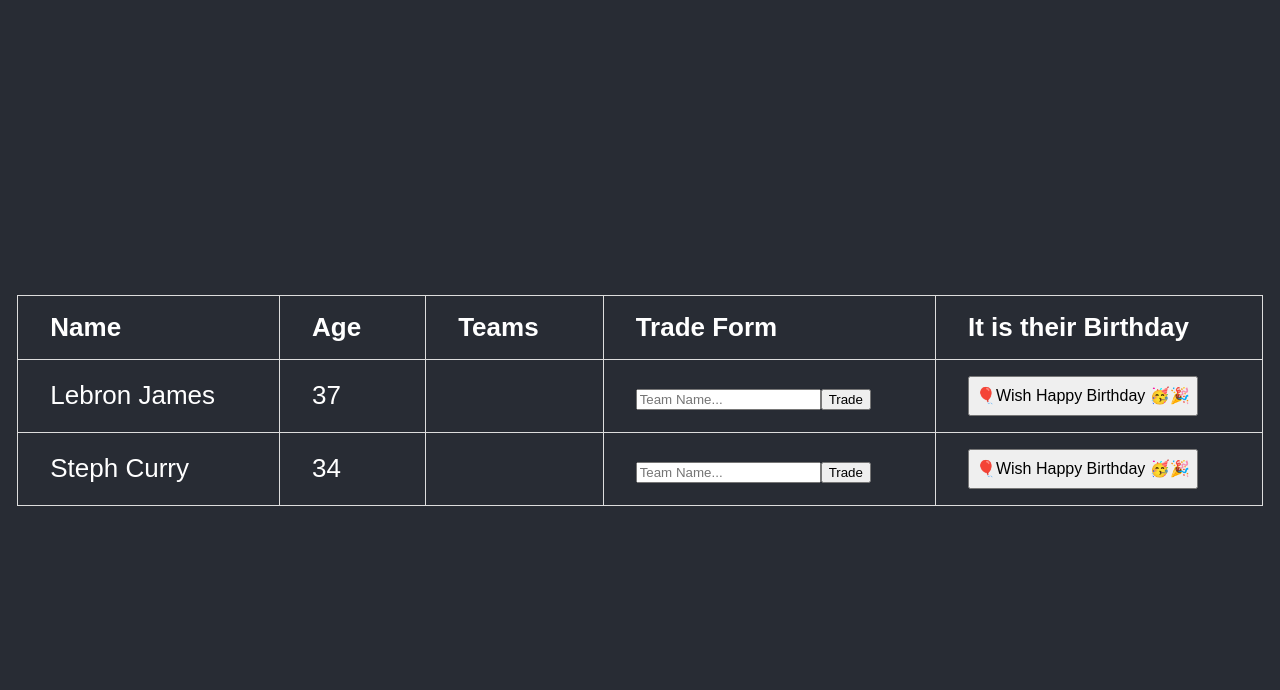
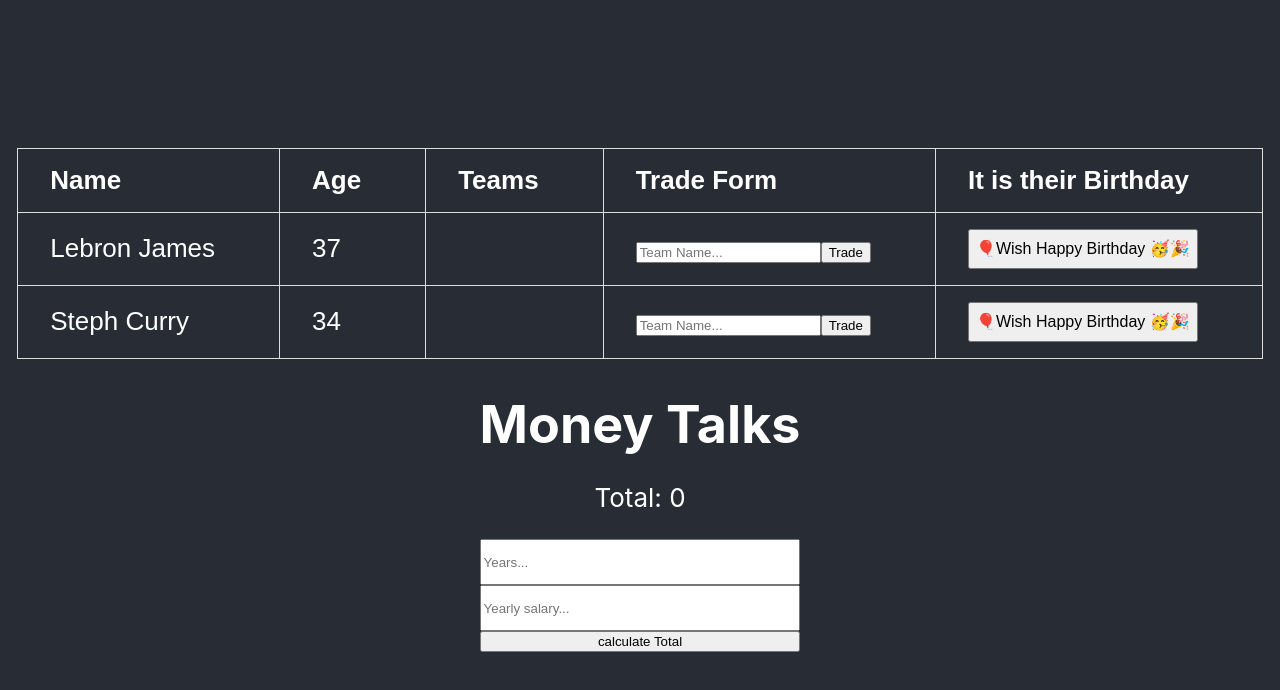
Before and after one commit to sinchana-p-iVoyant/mobx, a React (Create React App) app: page / in a window 1280 px wide. Shown: the top 690 px of the page. Built offline with nearby package versions, Linux system fonts and the light colour scheme.

Commit message:
without mobx
Without MobX

```diff
--- a/src/App.tsx
+++ b/src/App.tsx
@@ -1,12 +1,14 @@
 import React from 'react';
 import './App.css';
 import Roster from './Roster';
+import MoneyForm from './MoneyForm';
 
 function App() {
   return (
     <div className="App">
       <header className="App-header">
         <Roster />
+        <MoneyForm />
       </header>
     </div>
   );
--- /dev/null
+++ b/src/MoneyForm.tsx
@@ -0,0 +1,21 @@
+import React, { useState } from 'react'
+
+const MoneyForm = () => {
+    const [total, setTotal] = useState<number>(0)
+    const [years, setYears] = useState<number>(0)
+    const [salary, setSalary] = useState<number>(0)
+
+  return (
+    <div style={{ display: 'flex', flexDirection: "column" }}>
+        <h1 style={{ marginBottom: 0 }}>Money Talks</h1>
+        <p>Total: {total}</p>
+        <input type='number' placeholder='Years...' style={{ height: '40px' }} onChange={(e) => setYears(Number(e.target.value))} />
+        <input type='number' placeholder='Yearly salary...' style={{ height: '40px' }} onChange={(e) => setSalary(Number(e.target.value))} />
+        <button type='button' onClick={() => setTotal(years * salary)}>
+            calculate Total
+        </button>
+    </div>
+  )
+}
+
+export default MoneyForm
```
